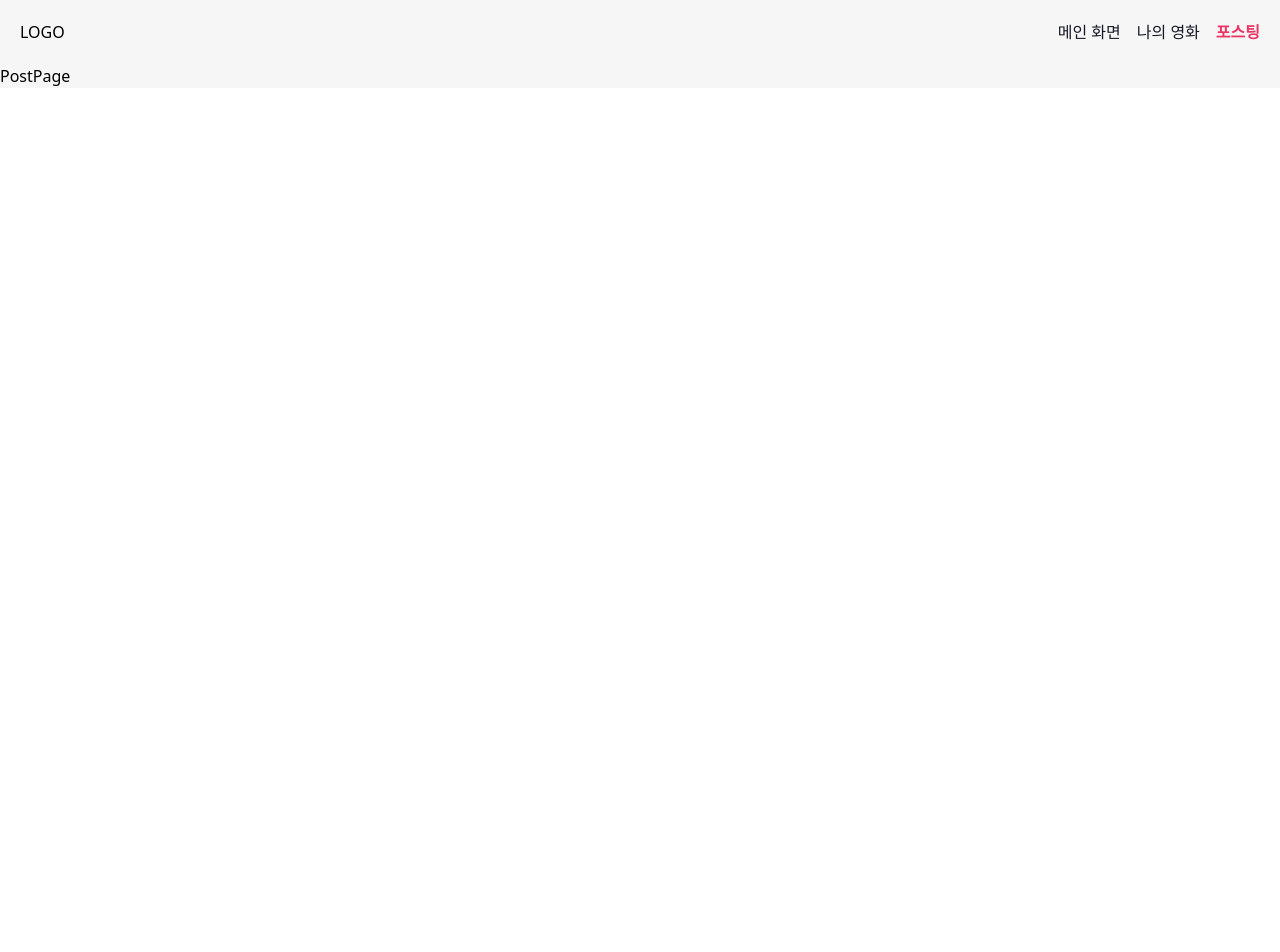
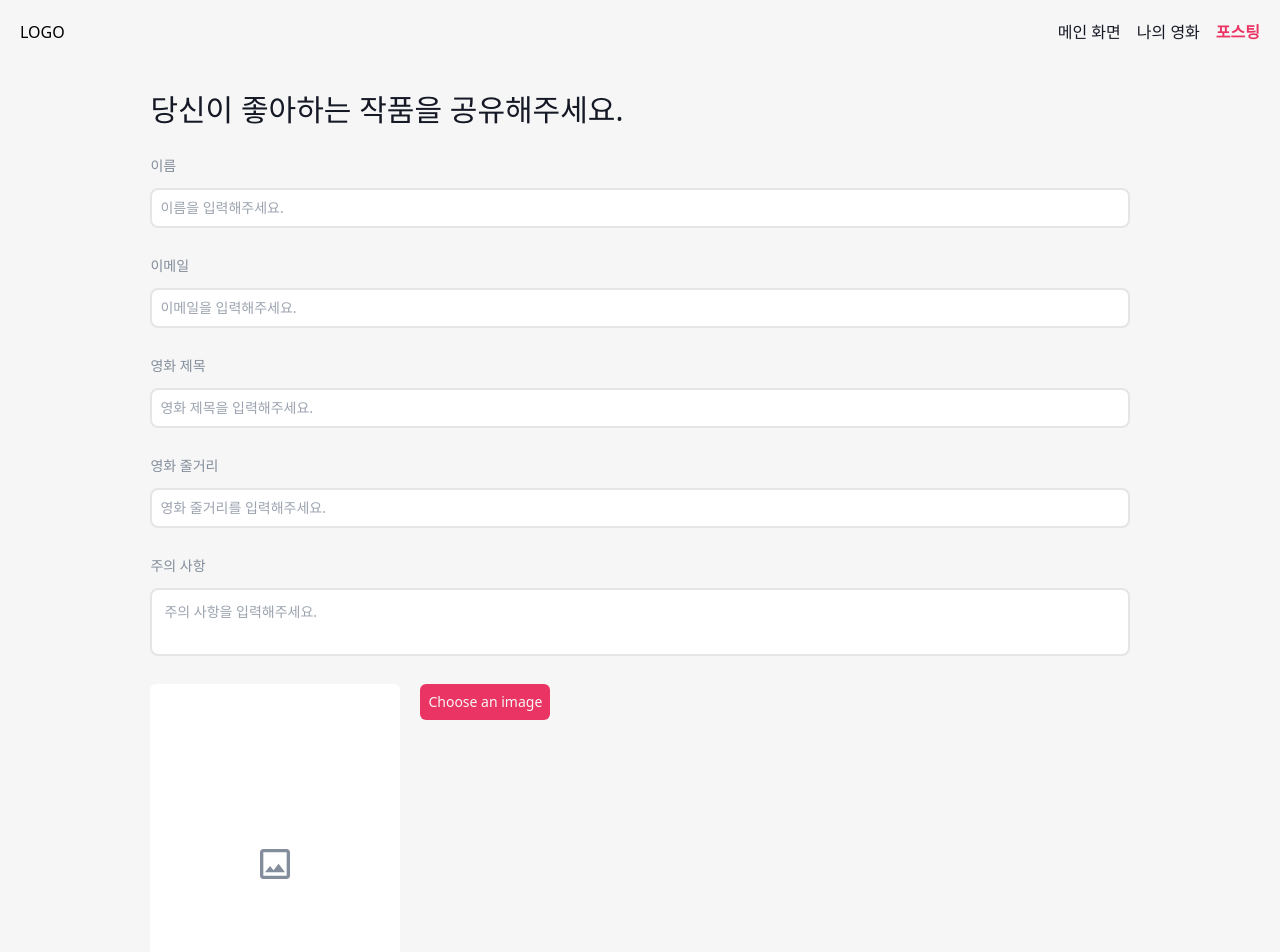
Before and after one commit to daindaind/next-favorite-movies, a Next.js app: page /post in a window 1280 px wide. Shown: the top 952 px of the page. Before the commit the page ends 800 px from the top, so only its background shows below. Built offline with nearby package versions, Linux system fonts and the light colour scheme.

Commit message:
Feat: 포스팅 페이지 구현

```diff
--- a/components/common/Input.jsx
+++ b/components/common/Input.jsx
@@ -1,4 +1,4 @@
-const Input = ({ value, onChange, placeholder, type, register, id }) => {
+const Input = ({ value, onChange, placeholder, type, register = () => {}, id }) => {
   return (
     <input
       value={value}
@@ -6,7 +6,7 @@ const Input = ({ value, onChange, placeholder, type, register, id }) => {
       placeholder={placeholder}
       type={type}
       {...register(id)}
-      className="bg-white border-2 border-stone-300 rounded-sm p-3 focus:outline-none"
+      className="w-full bg-white border-2 border-stone-200 rounded-lg p-2 text-sm focus:outline-none"
     />
   );
 };
--- a/components/common/TextInput.jsx
+++ b/components/common/TextInput.jsx
@@ -1,6 +1,6 @@
 import { useEffect, useRef } from "react";
 
-const TextInput = ({ register, id, placeholder }) => {
+const TextInput = ({ register = () => {}, id, placeholder }) => {
   const textareaRef = useRef(null);
 
   const handleInput = () => {
@@ -20,7 +20,7 @@ const TextInput = ({ register, id, placeholder }) => {
   }, []);
   return (
     <textarea
-      className="resize-none border border-stone-200 rounded p-3 h-full overflow-scroll overflow-x-hidden focus:outline-none"
+      className="resize-none border-2 text-sm border-stone-200 rounded-lg p-3 h-full overflow-scroll overflow-x-hidden focus:outline-none"
       ref={textareaRef}
       placeholder={placeholder}
       {...register(id)}
--- /dev/null
+++ b/hooks/useImagePick.js
@@ -0,0 +1,25 @@
+import { useRef, useState } from "react";
+
+const useImagePick = () => {
+  const [imgUrl, setImgUrl] = useState("");
+  const fileInput = useRef(null);
+
+  const handleButtonClick = (e) => {
+    fileInput.current.click();
+  };
+
+  const handleImageUpload = (event) => {
+    const file = event.target.files[0];
+    if (file) {
+      const reader = new FileReader();
+      reader.onloadend = () => {
+        setImgUrl(reader.result);
+      };
+      reader.readAsDataURL(file);
+    }
+  };
+
+  return { imgUrl, handleButtonClick, handleImageUpload, fileInput };
+};
+
+export default useImagePick;
--- a/package.json
+++ b/package.json
@@ -13,6 +13,7 @@
     "next": "14.2.4",
     "react": "^18",
     "react-dom": "^18",
+    "react-icons": "^5.2.1",
     "tailwind-merge": "^2.3.0"
   },
   "devDependencies": {
--- a/pages/post/index.jsx
+++ b/pages/post/index.jsx
@@ -1,7 +1,82 @@
-import React from "react";
+import React, { useEffect, useState } from "react";
+import { MdOutlinePhoto } from "react-icons/md";
+import Button from "@/components/common/Button";
+import Input from "@/components/common/Input";
+import useImagePick from "@/hooks/useImagePick";
+import Image from "next/image";
+import TextInput from "@/components/common/TextInput";
+
 
 function PostPage() {
-  return <div>PostPage</div>;
+  const { imgUrl, fileInput, handleButtonClick, handleImageUpload } =
+  useImagePick();
+  const [image, setImage] = useState('');
+
+  useEffect(() => {
+    setImage(imgUrl);
+  }, [imgUrl]);
+
+  return (
+    <form className="flex flex-col align-middle justify-center gap-7 p-7">
+      <div className="flex flex-col gap-7 w-4/5 self-center">
+        <h2 className="text-default-text text-3xl font-light">당신이 좋아하는 작품을 공유해주세요.</h2>
+        <div className="flex flex-col gap-3 w-full">
+          <p className="text-gray-01 text-sm font-normal">이름</p>
+          <Input
+            placeholder="이름을 입력해주세요."
+          />
+        </div>
+        <div className="flex flex-col gap-3 w-full">
+          <p className="text-gray-01 text-sm font-normal">이메일</p>
+          <Input
+            placeholder="이메일을 입력해주세요."
+          />
+        </div>
+        <div className="flex flex-col gap-3 w-full">
+          <p className="text-gray-01 text-sm font-normal">영화 제목</p>
+          <Input
+            placeholder="영화 제목을 입력해주세요."
+          />
+        </div>
+        <div className="flex flex-col gap-3 w-full">
+          <p className="text-gray-01 text-sm font-normal">영화 줄거리</p>
+          <Input
+            placeholder="영화 줄거리를 입력해주세요."
+          />
+        </div>
+        <div className="flex flex-col gap-3 w-full">
+          <p className="text-gray-01 text-sm font-normal">주의 사항</p>
+          <TextInput
+            placeholder="주의 사항을 입력해주세요."
+          />
+        </div>
+        <div className="flex flex-row gap-5">
+          {image ? (
+            <Image className="object-cover bg-white rounded-md" width={250} height={360} alt="Poster" src={image}/>
+          ) : (
+            <div className="flex flex-col align-middle justify-center w-[250px] h-[360px] bg-white rounded-md" >
+              <MdOutlinePhoto className="self-center" color="#838d9b" size={40} />
+            </div>
+          )}
+          <div>
+            <input
+              type="file"
+              accept="image/*"
+              onChange={handleImageUpload}
+              style={{ display: "none" }}
+              ref={fileInput}
+            />
+            <Button
+              label="Choose an image"
+              onClick={handleButtonClick}
+              type="button"
+            />
+          </div>
+        </div>
+      <Button label="작품 소개 업로드" type="submit"/>
+      </div>
+    </form>
+  );
 }
 
 export default PostPage;
```
Also changed, not shown: 1 other file (tests, documents, lock files or other folders).
